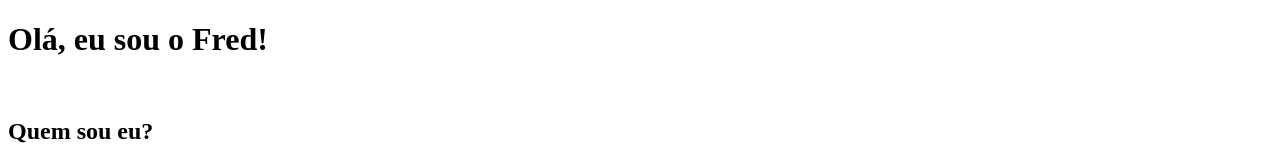
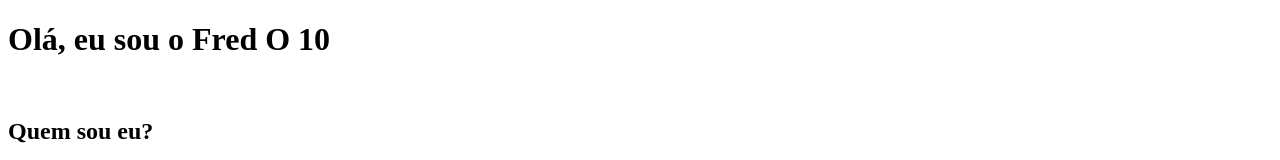
Before and after one commit to Fredbruno10/primeiro-repositorio, a plain HTML site: page desafio1.html in a window 1280 px wide. Shown: the top 160 px of the page. Drawn offline with Linux system fonts and the light colour scheme.

Commit message:
Alteração no h1 do desafio1.html

```diff
--- a/desafio1.html
+++ b/desafio1.html
@@ -8,7 +8,7 @@
 </head>
 
 <body>
-    <h1>Olá, eu sou o Fred!</h1>
+    <h1>Olá, eu sou o Fred O 10</h1>
     <br>
     <h2>Quem sou eu?</h2>
     <br>
```
